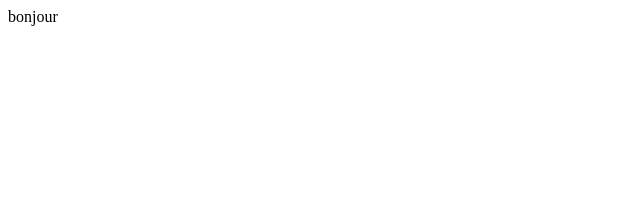
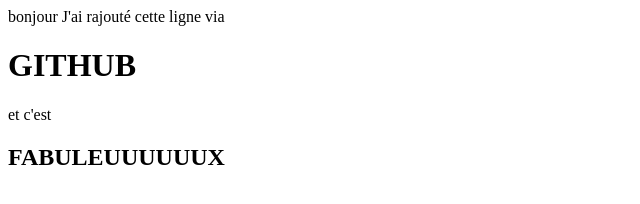
Before and after one commit to MatheoFulcran/monProjet, a plain HTML site: page index.html in a window 1280 px wide. Shown: the whole page, without its empty margins (0-640 px from the left). Drawn offline with Linux system fonts and the light colour scheme.

Commit message:
Update index.html

```diff
--- a/index.html
+++ b/index.html
@@ -5,5 +5,6 @@
 </head>
 <body>
 	bonjour
+	J'ai rajouté cette ligne via <h1> GITHUB </h1> et c'est <h2> FABULEUUUUUUX </h2>
 </body>
 </html>
```
